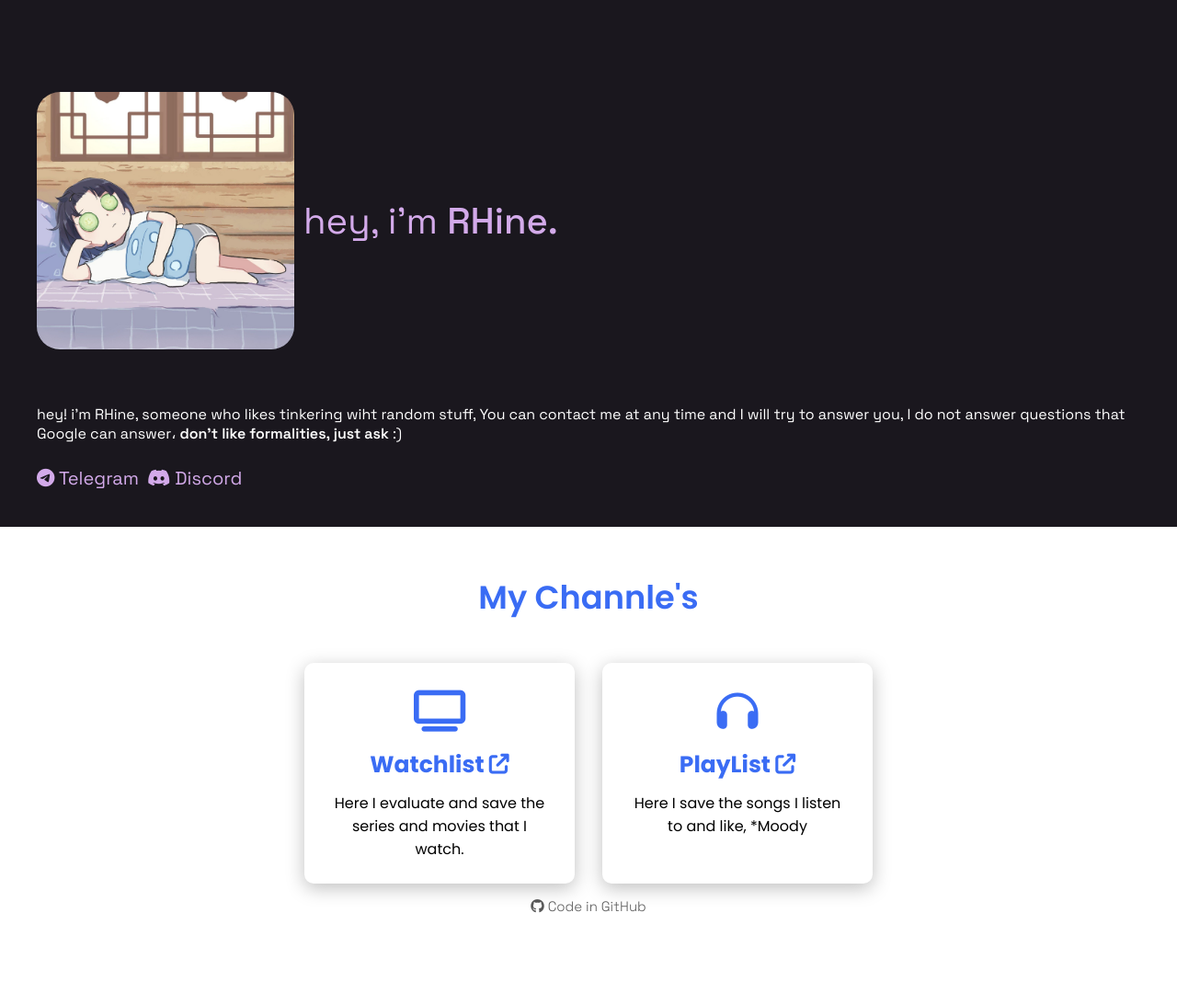
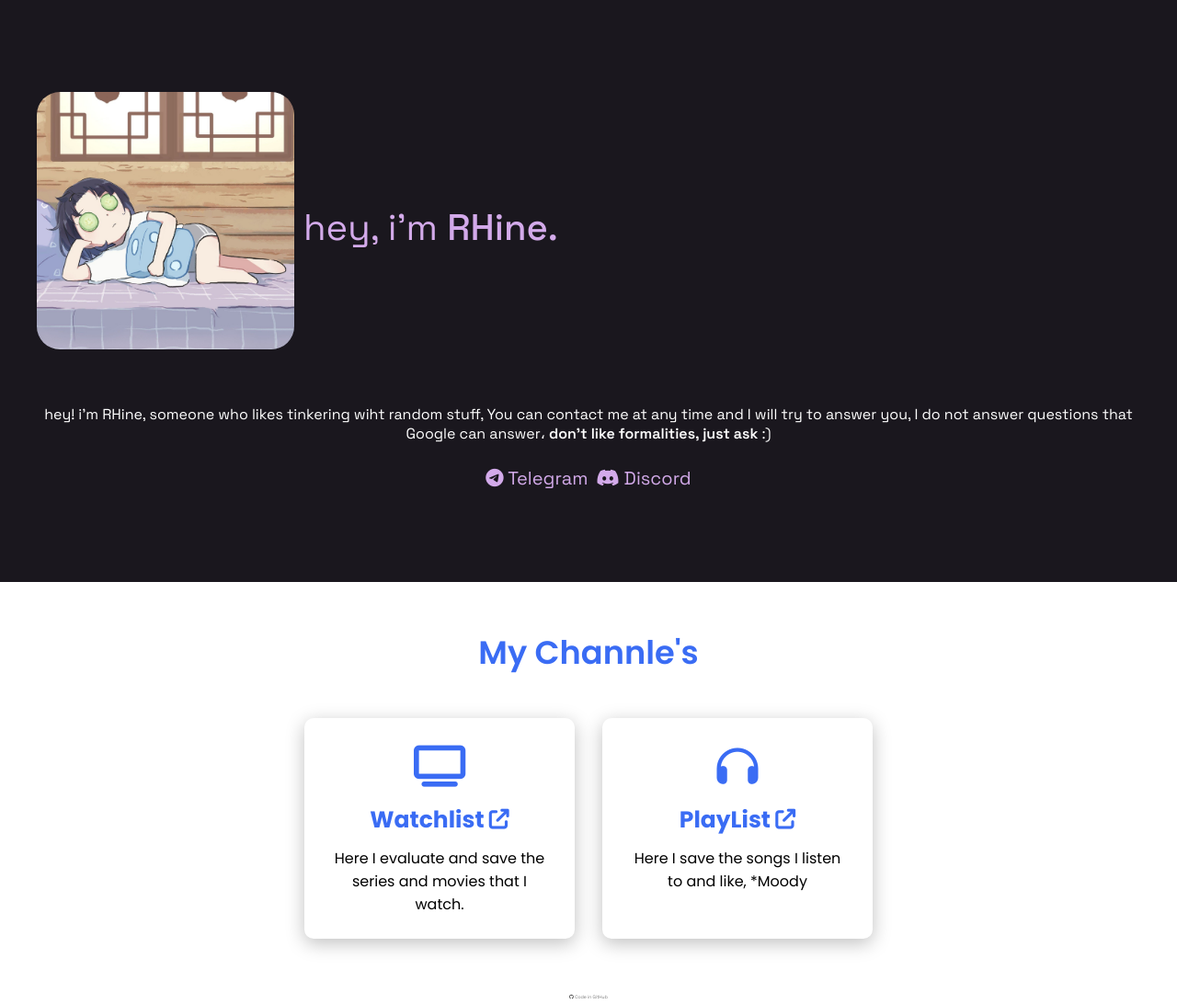
Before and after one commit to RHineIx/RHine, a plain HTML site: page index.html in a window 1280 px wide. Shown: the whole page at 92% size. Before the commit the page ends 995 px from the top, so only its background shows below. Drawn offline with Linux system fonts and the light colour scheme.

Commit message:
Add files via upload

```diff
--- a/style.css
+++ b/style.css
@@ -21,6 +21,7 @@
 .rhine{
     padding: 40px 40px;
     background-color: #1A171E;
+    padding-bottom: 100px;
 }
 .hey-rhine{
     width: 100%;
@@ -39,6 +40,7 @@
     padding-left: 10px;
     font-size: 40px;
     font-weight: 400;
+    margin-top: 15px;
 }
 .hey-rhine p span{
     font-weight: 500;
@@ -46,6 +48,8 @@
 
 .about-rhine{
 align-items: center;
+text-align: center;
+
 }
 
 .about-rhine p{
@@ -130,11 +134,13 @@ a{
 .end{
     display: flex;
     justify-content: center;
+    margin-bottom: 5px;
+    margin-top: 45px;
 }
 
 .end p{
     font-family: 'Space Grotesk', sans-serif;
-    font-weight: 200;
-    font-size: 15px;
+    font-weight: 300;
+    font-size: 5px;
     color: #585858;
 }
```
